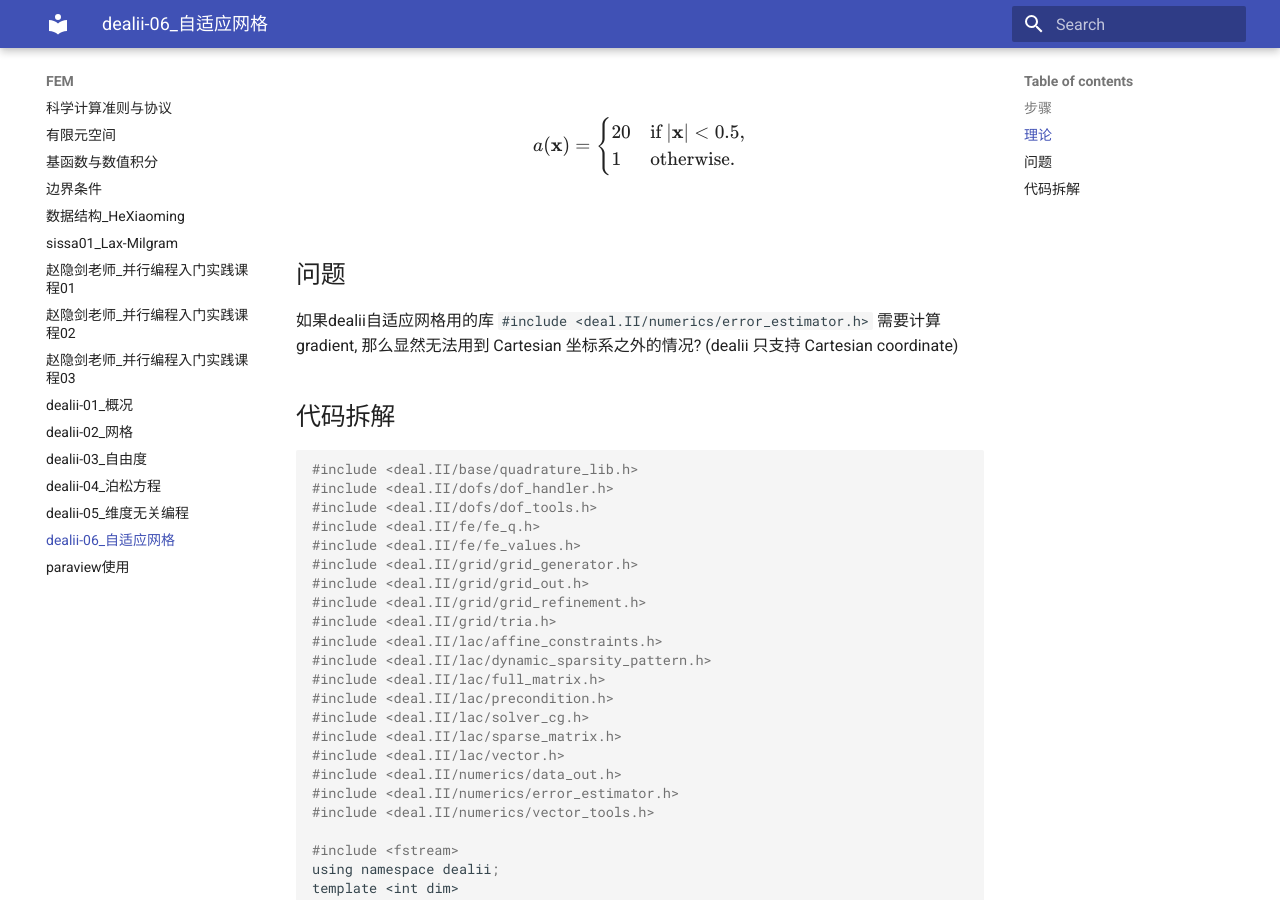
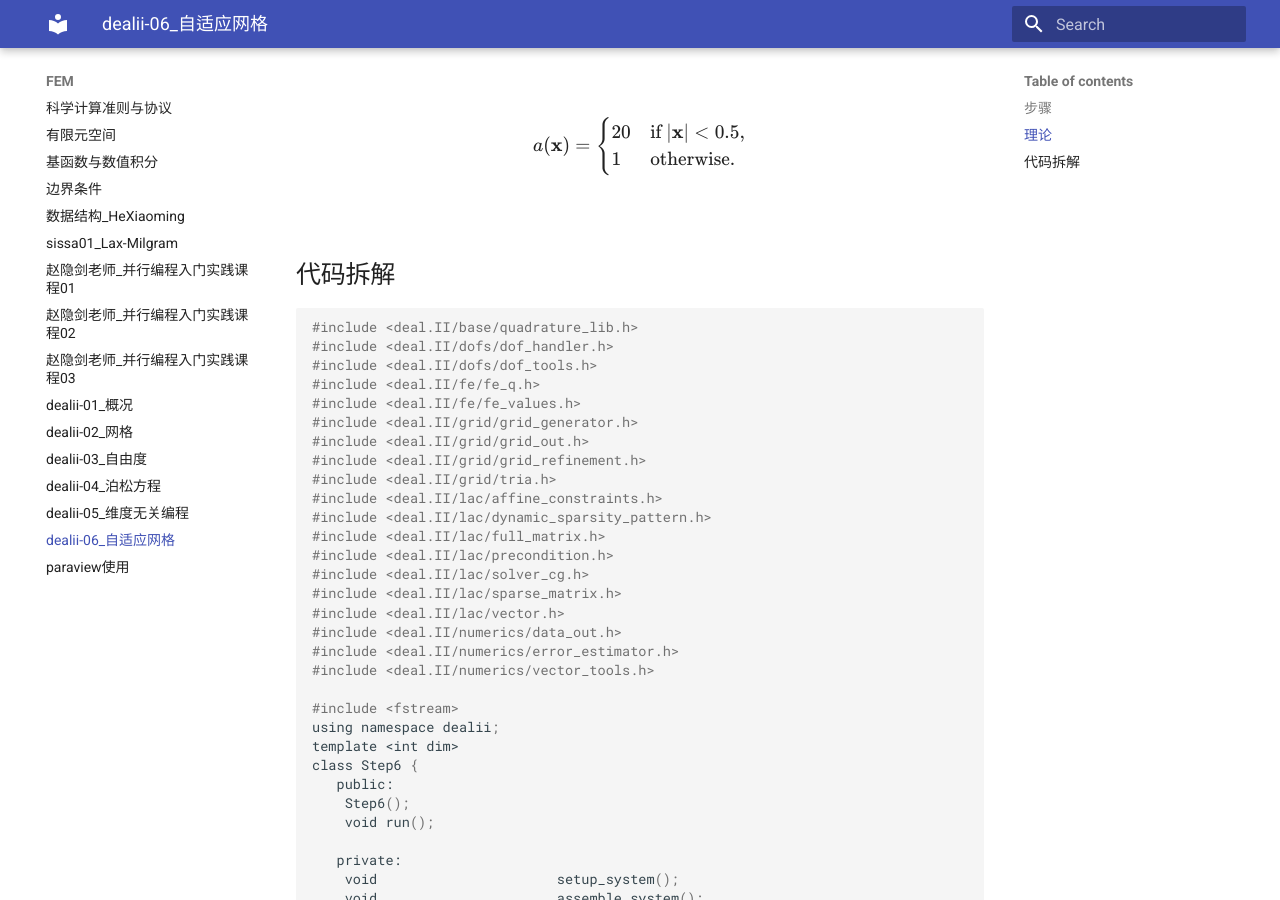
Before and after one commit to ymma98/technotes, an MkDocs documentation site: the page built from docs/FEM/dealii-06_自适应网格.md, in a window 1280 px wide and 900 px high, scrolled down 1314 px. Built offline with MkDocs 1.6.1 and Material for MkDocs 9.7.7, drawn with Linux system fonts in a browser that asks for light colours; part of the change alters nothing that is shown.

Commit message:
docs/FEM/dealii-06_自适应网格.md updated from https://stackedit.cn/

```diff
--- a/docs/FEM/dealii-06_自适应网格.md
+++ b/docs/FEM/dealii-06_自适应网格.md
@@ -46,9 +46,8 @@ a(\mathbf{x}) =
 \end{cases}
 $$
 
-## 问题
 
-如果dealii自适应网格用的库 `#include <deal.II/numerics/error_estimator.h>` 需要计算gradient, 那么显然无法用到 Cartesian 坐标系之外的情况? (dealii 只支持 Cartesian coordinate)
+
 
 ## 代码拆解
 
@@ -246,7 +245,7 @@ int main() {
 
 
 <!--stackedit_data:
-eyJoaXN0b3J5IjpbLTE3MDczNTM4NzksLTc0MzI5MjU4OSwtMT
-c3MjU5NzY3NywxOTI4MzkzMzYsLTIwMDEwNjAzNDgsLTE0Njky
-OTEzMTldfQ==
+eyJoaXN0b3J5IjpbMTM0MzAyNjI0OSwtNzQzMjkyNTg5LC0xNz
+cyNTk3Njc3LDE5MjgzOTMzNiwtMjAwMTA2MDM0OCwtMTQ2OTI5
+MTMxOV19
 -->
```
